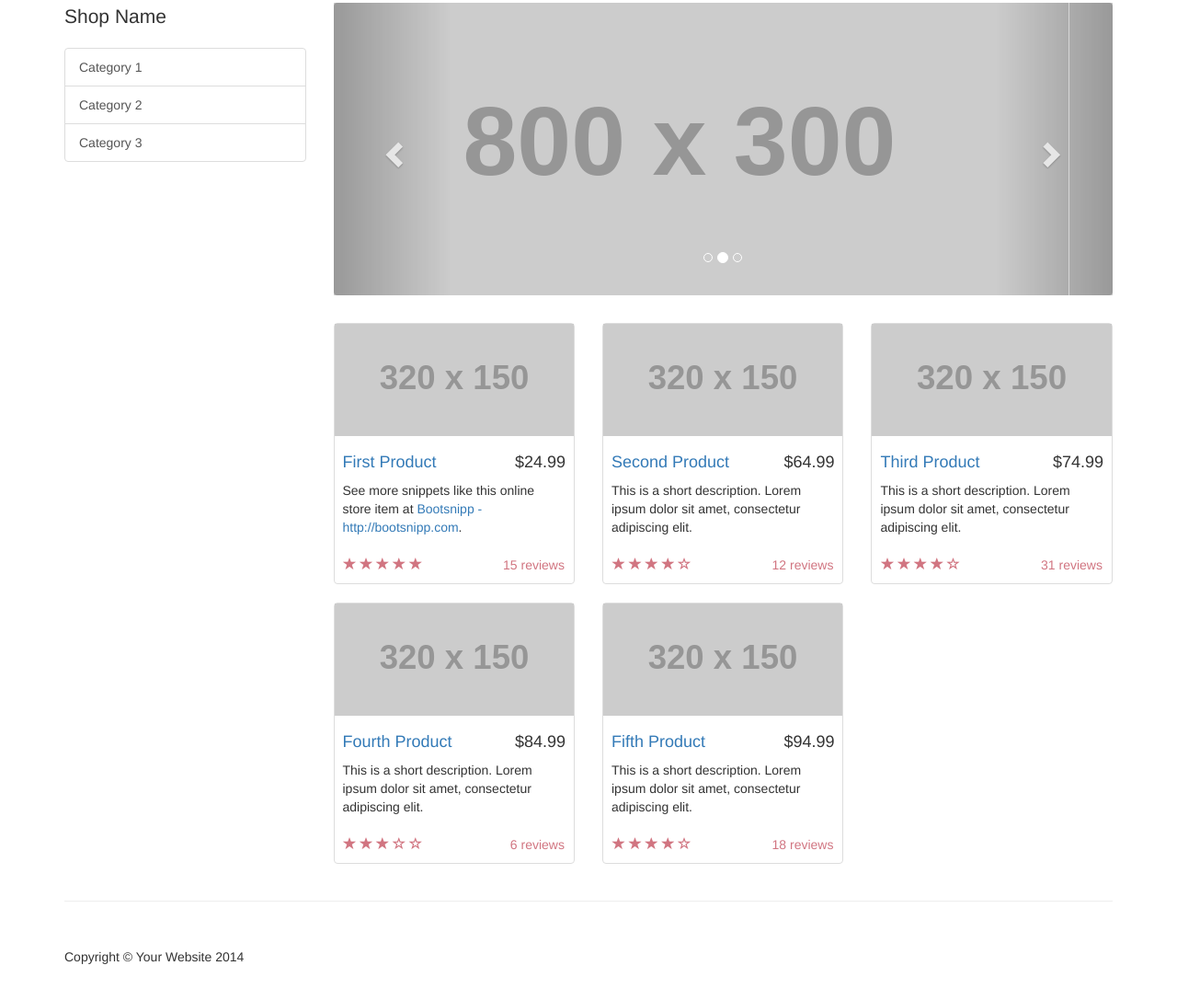
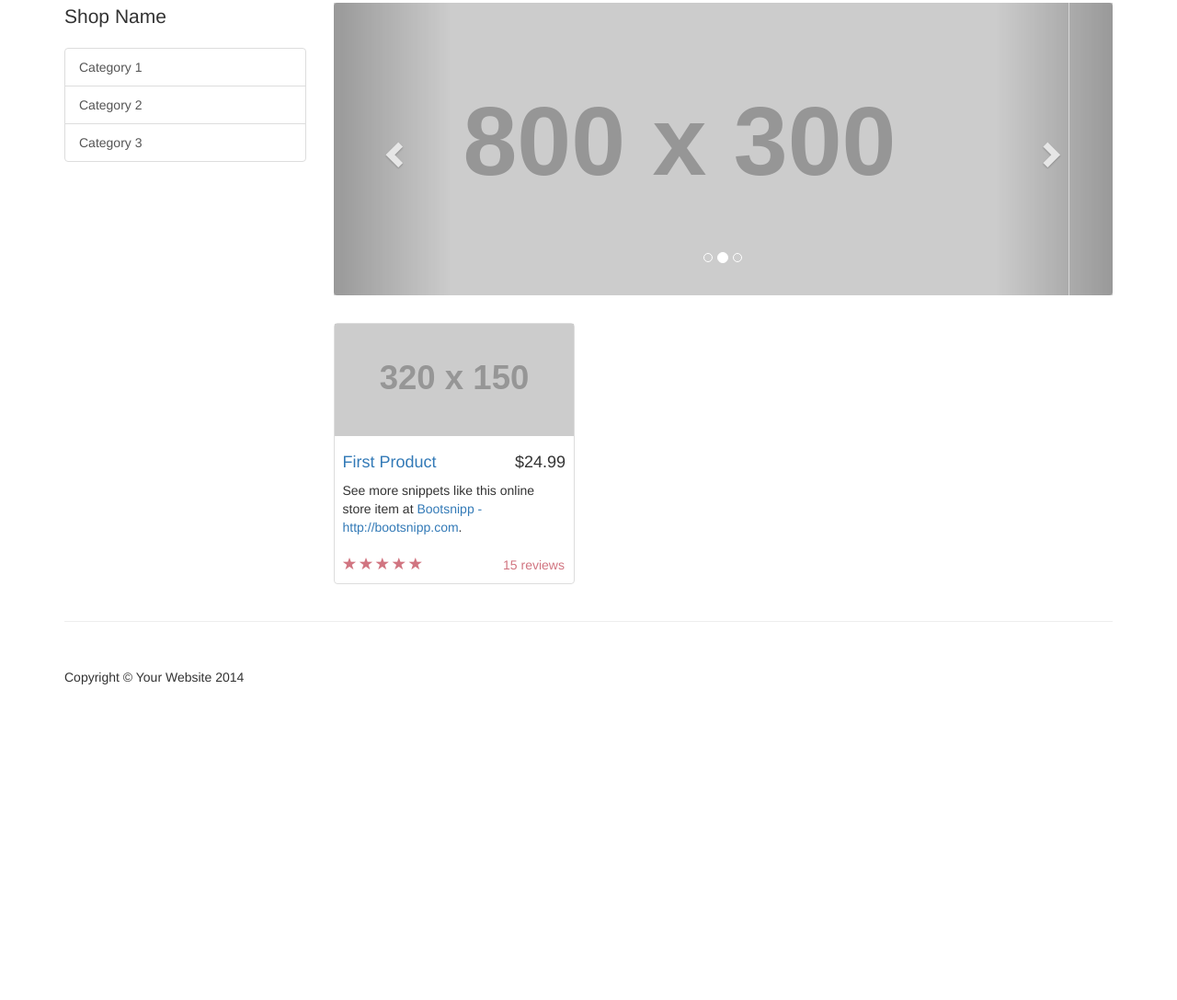
Before and after one commit to nnijat/aca-store-react, a plain HTML site: page public/index.html in a window 1280 px wide. Shown: the part 67-1154 px from the top of the page at 92% size. After the commit the page ends 873 px from the top, so only its background shows below. Drawn offline with nearby package versions, Linux system fonts and the light colour scheme; placeholder pictures from the web are drawn by us.

Commit message:
Update index.html

```diff
--- a/public/index.html
+++ b/public/index.html
@@ -130,93 +130,7 @@
                                </div>
                            </div>
                            <!--</ProductDetail>-->
-                           <div class="col-sm-4 col-lg-4 col-md-4">
-                               <div class="thumbnail">
-                                   <img src="http://placehold.it/320x150" alt=""/>
-                                   <div class="caption">
-                                       <h4 class="pull-right">$64.99</h4>
-                                       <h4><a href="#">Second Product</a>
-                                       </h4>
-                                       <p>This is a short description. Lorem ipsum dolor sit amet, consectetur adipiscing elit.</p>
-                                   </div>
-                                   <div class="ratings">
-                                       <p class="pull-right">12 reviews</p>
-                                       <p>
-                                           <span class="glyphicon glyphicon-star"></span>
-                                           <span class="glyphicon glyphicon-star"></span>
-                                           <span class="glyphicon glyphicon-star"></span>
-                                           <span class="glyphicon glyphicon-star"></span>
-                                           <span class="glyphicon glyphicon-star-empty"></span>
-                                       </p>
-                                   </div>
-                               </div>
-                           </div>
 
-                           <div class="col-sm-4 col-lg-4 col-md-4">
-                               <div class="thumbnail">
-                                   <img src="http://placehold.it/320x150" alt=""/>
-                                   <div class="caption">
-                                       <h4 class="pull-right">$74.99</h4>
-                                       <h4><a href="#">Third Product</a>
-                                       </h4>
-                                       <p>This is a short description. Lorem ipsum dolor sit amet, consectetur adipiscing elit.</p>
-                                   </div>
-                                   <div class="ratings">
-                                       <p class="pull-right">31 reviews</p>
-                                       <p>
-                                           <span class="glyphicon glyphicon-star"></span>
-                                           <span class="glyphicon glyphicon-star"></span>
-                                           <span class="glyphicon glyphicon-star"></span>
-                                           <span class="glyphicon glyphicon-star"></span>
-                                           <span class="glyphicon glyphicon-star-empty"></span>
-                                       </p>
-                                   </div>
-                               </div>
-                           </div>
-
-                           <div class="col-sm-4 col-lg-4 col-md-4">
-                               <div class="thumbnail">
-                                   <img src="http://placehold.it/320x150" alt=""/>
-                                   <div class="caption">
-                                       <h4 class="pull-right">$84.99</h4>
-                                       <h4><a href="#">Fourth Product</a>
-                                       </h4>
-                                       <p>This is a short description. Lorem ipsum dolor sit amet, consectetur adipiscing elit.</p>
-                                   </div>
-                                   <div class="ratings">
-                                       <p class="pull-right">6 reviews</p>
-                                       <p>
-                                           <span class="glyphicon glyphicon-star"></span>
-                                           <span class="glyphicon glyphicon-star"></span>
-                                           <span class="glyphicon glyphicon-star"></span>
-                                           <span class="glyphicon glyphicon-star-empty"></span>
-                                           <span class="glyphicon glyphicon-star-empty"></span>
-                                       </p>
-                                   </div>
-                               </div>
-                           </div>
-
-                           <div class="col-sm-4 col-lg-4 col-md-4">
-                               <div class="thumbnail">
-                                   <img src="http://placehold.it/320x150" alt=""/>
-                                   <div class="caption">
-                                       <h4 class="pull-right">$94.99</h4>
-                                       <h4><a href="#">Fifth Product</a>
-                                       </h4>
-                                       <p>This is a short description. Lorem ipsum dolor sit amet, consectetur adipiscing elit.</p>
-                                   </div>
-                                   <div class="ratings">
-                                       <p class="pull-right">18 reviews</p>
-                                       <p>
-                                           <span class="glyphicon glyphicon-star"></span>
-                                           <span class="glyphicon glyphicon-star"></span>
-                                           <span class="glyphicon glyphicon-star"></span>
-                                           <span class="glyphicon glyphicon-star"></span>
-                                           <span class="glyphicon glyphicon-star-empty"></span>
-                                       </p>
-                                   </div>
-                               </div>
-                           </div>
 
                        </div>
 
```
